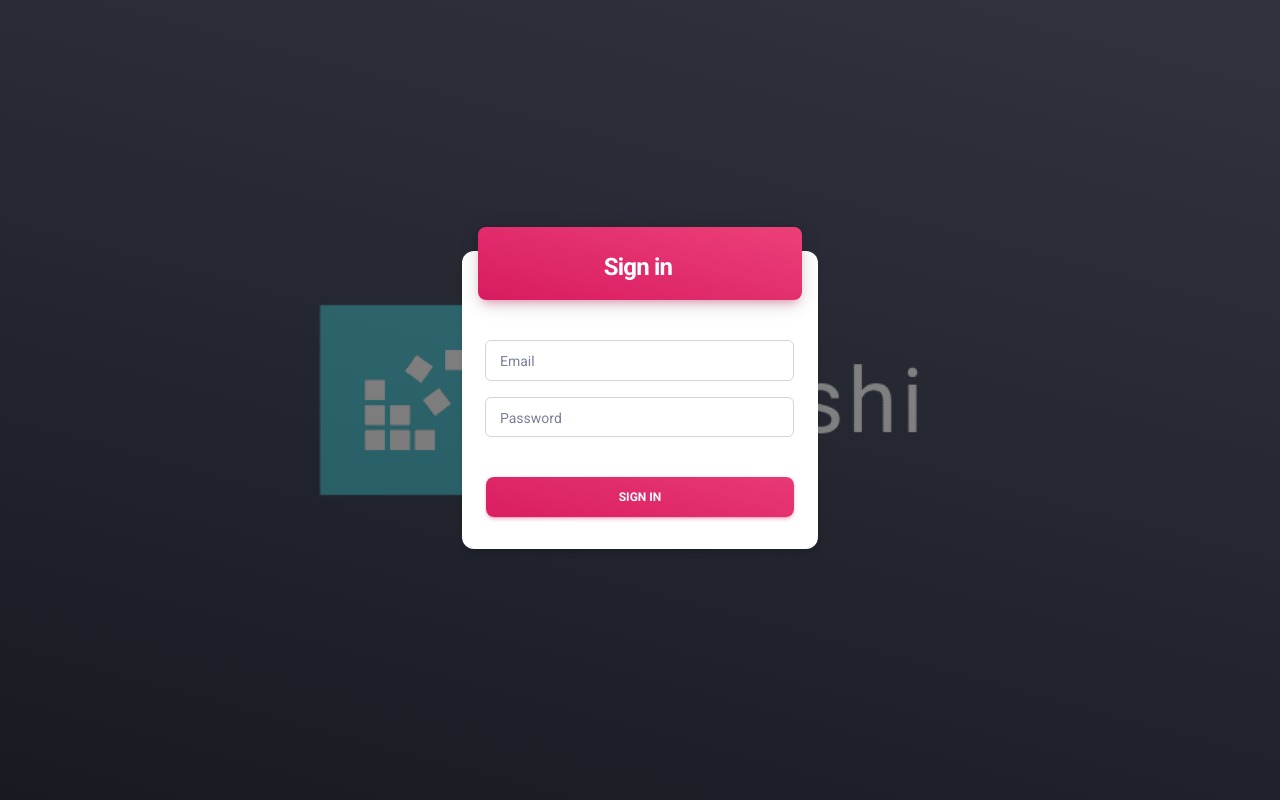
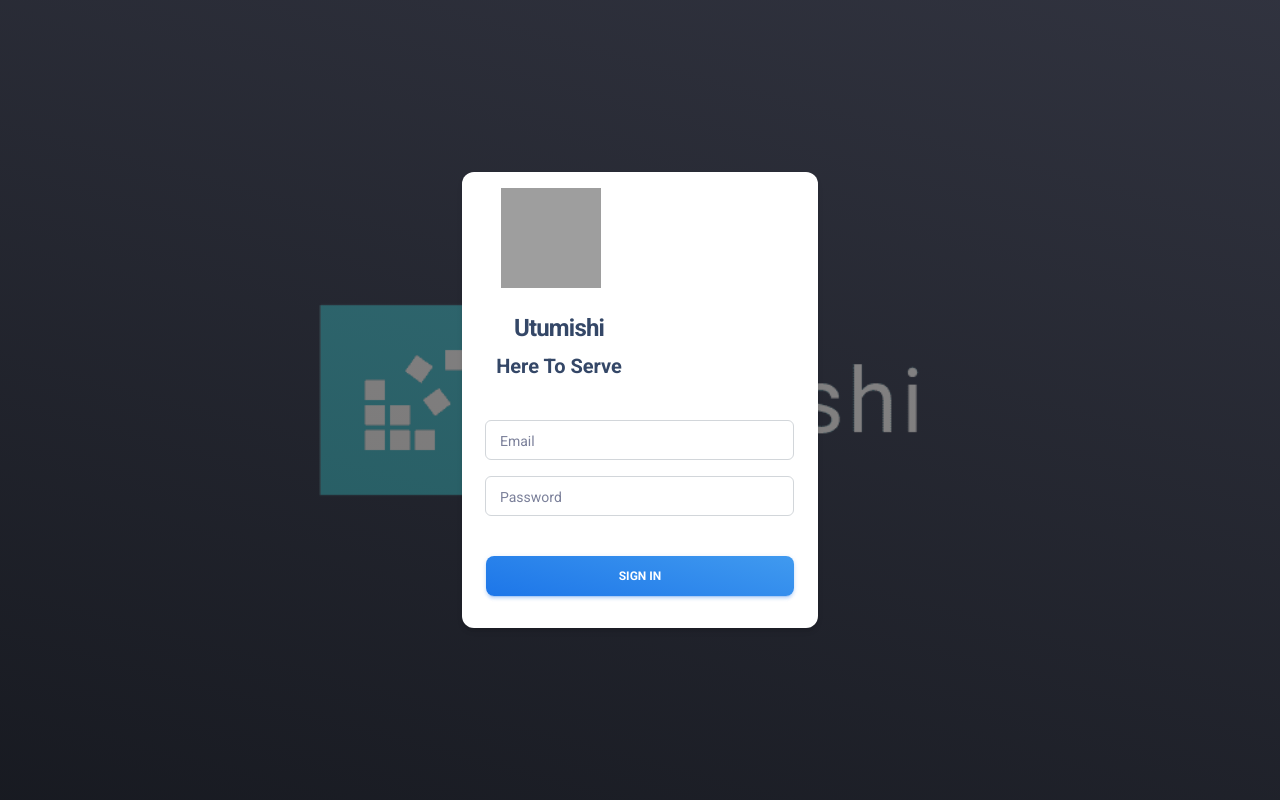
Before and after one commit to iamnotnato/Utumishi, a PHP site: page / in a window 1280 px wide. Run offline with PHP 8.4, Linux system fonts and the light colour scheme; some libraries are stand-ins or nearby versions; grey boxes are pictures that could not be loaded.

Commit message:
feat : added login templates

```diff
--- a/index.php
+++ b/index.php
@@ -12,36 +12,19 @@
 * The above copyright notice and this permission notice shall be included in all copies or substantial portions of the Software. -->
 <!DOCTYPE html>
 <html lang="en" itemscope itemtype="http://schema.org/WebPage">
-
 <head>
-
 <meta charset="utf-8" />
 <meta name="viewport" content="width=device-width, initial-scale=1, shrink-to-fit=no">
-
-<link rel="apple-touch-icon" sizes="76x76" href="img/apple-icon.png">
-<link rel="icon" type="image/png" href="img/favicon.png">
+<link rel="apple-touch-icon" sizes="76x76" href="img/logo.png">
+<link rel="icon" type="image/png" href="img/logo.png">
 
 <title> Utumishi </title>
 
-
-
-<!--     Fonts and icons     -->
 <link rel="stylesheet" type="text/css" href="https://fonts.googleapis.com/css?family=Roboto:300,400,500,700,900|Roboto+Slab:400,700" />
-
-<!-- Nucleo Icons -->
 <link href="css/nucleo-icons.css" rel="stylesheet" />
 <link href="css/nucleo-svg.css" rel="stylesheet" />
-
-<!-- Font Awesome Icons -->
 <script src="https://kit.fontawesome.com/42d5adcbca.js" crossorigin="anonymous"></script>
-
-<!-- Material Icons -->
 <link href="https://fonts.googleapis.com/icon?family=Material+Icons+Round" rel="stylesheet">
-
-<!-- CSS Files -->
-
-
-
 <link id="pagestyle" href="css/material-kit.css?v=3.0.4" rel="stylesheet" />
 
 </head>
@@ -54,11 +37,17 @@
       <div class="row">
         <div class="col-lg-4 col-md-8 col-12 mx-auto">
           <div class="card z-index-0 fadeIn3 fadeInBottom">
-            <div class="card-header p-0 position-relative mt-n4 mx-3 z-index-2">
-              <div class="bg-gradient-primary shadow-primary border-radius-lg py-3 pe-1">
-                <h4 class="text-white font-weight-bolder text-center mt-2 mb-0">Sign in</h4>
-              </div>
-            </div>
+
+        <div class="col-lg-6 mt-lg-0 mt-5 ps-lg-0 ps-0">
+          <div class="p-3 info-horizontal">
+          <center><img src="img/logo.png" height="100px" width="100px"></center>
+          </div>
+        <div class="description ps-3">
+        <h4 class="text-Secondary font-weight-bolder text-center mt-2 mb-0">Utumishi</h4>
+        <h5 class="text-Secondary font-weight-bolder text-center mt-2 mb-0">Here To Serve</h5>
+          </div>
+        </div>
+
             <div class="card-body">
               <form role="form" class="text-start">
                 <div class="input-group input-group-outline my-3">
@@ -71,7 +60,7 @@
                 </div>
 
                 <div class="text-center">
-                  <button type="button" class="btn bg-gradient-primary w-100 my-4 mb-2">Sign in</button>
+                  <button type="button" class="btn bg-gradient-info w-100 my-4 mb-2">Sign in</button>
                 </div>
 
               </form>
@@ -82,112 +71,21 @@
     </div>
 
 
-<!--   Core JS Files   -->
 <script src="js/core/popper.min.js" type="text/javascript"></script>
 <script src="js/core/bootstrap.min.js" type="text/javascript"></script>
 <script src="js/plugins/perfect-scrollbar.min.js"></script>
-
-
-
-
-<!--  Plugin for TypedJS, full documentation here: https://github.com/inorganik/CountUp.js -->
 <script src="js/plugins/countup.min.js"></script>
-
-
-
-
-
 <script src="js/plugins/choices.min.js"></script>
-
-
-
 <script src="js/plugins/prism.min.js"></script>
 <script src="js/plugins/highlight.min.js"></script>
 
-
-
-<!--  Plugin for Parallax, full documentation here: https://github.com/dixonandmoe/rellax -->
 <script src="js/plugins/rellax.min.js"></script>
-<!--  Plugin for TiltJS, full documentation here: https://gijsroge.github.io/tilt.js/ -->
 <script src="js/plugins/tilt.min.js"></script>
-<!--  Plugin for Selectpicker - ChoicesJS, full documentation here: https://github.com/jshjohnson/Choices -->
 <script src="js/plugins/choices.min.js"></script>
-
-
-
-
-
-
-
-
-
-
-
-
-
-
-
-
-<!-- Control Center for Material UI Kit: parallax effects, scripts for the example pages etc -->
-<!--  Google Maps Plugin    -->
 
 <script src="https://maps.googleapis.com/maps/api/js?key=AIzaSyDTTfWur0PDbZWPr7Pmq8K3jiDp0_xUziI"></script>
 <script src="js/material-kit.min.js?v=3.0.4" type="text/javascript"></script>
 
-
-<script type="text/javascript">
-
-  if (document.getElementById('state1')) {
-    const countUp = new CountUp('state1', document.getElementById("state1").getAttribute("countTo"));
-    if (!countUp.error) {
-      countUp.start();
-    } else {
-      console.error(countUp.error);
-    }
-  }
-  if (document.getElementById('state2')) {
-    const countUp1 = new CountUp('state2', document.getElementById("state2").getAttribute("countTo"));
-    if (!countUp1.error) {
-      countUp1.start();
-    } else {
-      console.error(countUp1.error);
-    }
-  }
-  if (document.getElementById('state3')) {
-    const countUp2 = new CountUp('state3', document.getElementById("state3").getAttribute("countTo"));
-    if (!countUp2.error) {
-      countUp2.start();
-    } else {
-      console.error(countUp2.error);
-    };
-  }
-</script>
-
-
-
-
-
-
-
-
-
-
-
-
-
-
-
-
-
-
-
-
-
-
-
-
-
-
 </body>
 
 </html>
```
